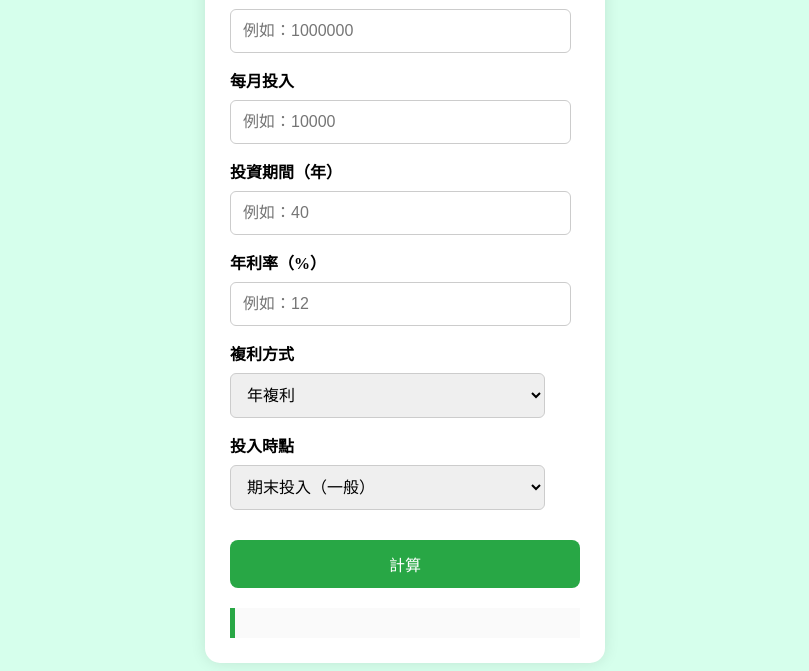
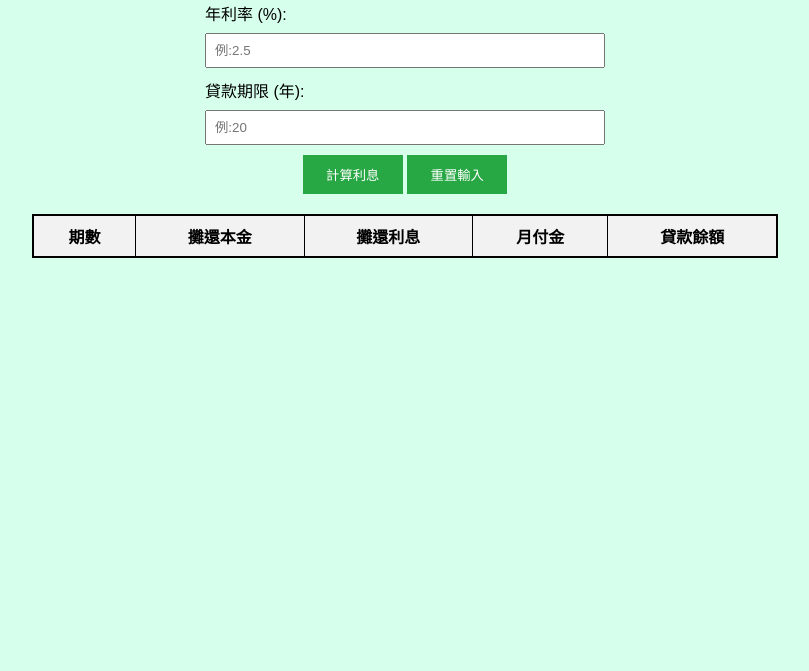
Before and after one commit to Roger2025/roger2022, a plain HTML site: page index.html in a window 1280 px wide. Shown: the part 209-880 px from the top of the page, without its empty margins (235-1044 px from the left). After the commit the page ends 800 px from the top, so only its background shows below. Drawn offline with Linux system fonts and the light colour scheme.

Commit message:
增加響應是跟卷軸

```diff
--- a/index.html
+++ b/index.html
@@ -1,50 +1,209 @@
 <!DOCTYPE html>
-<html lang="zh-TW">
+<html lang="zh-Hant">
 
 <head>
-    <meta charset="UTF-8" />
-    <meta name="viewport" content="width=device-width, initial-scale=1.0" />
-    <title>專業複利計算機</title>
-    <link rel="stylesheet" href="css/style.css" />
-    <script src="js/tools.js"></script>
+    <meta charset="UTF-8">
+    <meta name="viewport" content="width=device-width, initial-scale=1.0">
+    <title>利息計算機</title>
+    <style>
+        body {
+            text-align: center;
+            font-family: Arial, sans-serif;
+            margin: 20px;
+            background-color: rgb(214, 255, 236);
+        }
+
+        h1 {
+            color: #333;
+        }
+
+        form {
+            text-align: left;
+            max-width: 400px;
+            margin: 0 auto;
+        }
+
+        label {
+            display: block;
+            margin-bottom: 8px;
+        }
+
+        input[type="number"] {
+            width: 100%;
+            padding: 8px;
+            margin-bottom: 10px;
+            box-sizing: border-box;
+        }
+
+        .buttons {
+            text-align: center;
+        }
+
+        button {
+            width: 100px;
+            padding: 10px 15px;
+            background-color: #28a745;
+            color: white;
+            border: none;
+            cursor: pointer;
+        }
+
+        button:hover {
+            background-color: #218838;
+        }
+
+        table {
+            border-collapse: collapse;
+            border: 1px solid;
+            margin: 0 auto;
+            width: 100%;
+        }
+
+        th,
+        td {
+            border: 1px solid;
+            padding: 8px;
+            text-align: center;
+        }
+
+        td {
+            background-color: rgb(255, 255, 255);
+        }
+
+        thead {
+            background-color: #f2f2f2;
+        }
+
+        #tableContainer {
+            max-height: 400px;
+            overflow-y: auto;
+            border: 1px solid black;
+            width: 60%;
+            margin: 0 auto;
+        }
+
+        @media screen and (max-width: 1024px) {
+            #tableContainer {
+                width: 80%;
+            }
+        }
+
+        @media screen and (max-width: 600px) {
+            #tableContainer {
+                width: 100%;
+            }
+        }
+    </style>
 </head>
 
 <body>
-    <div class="card">
-        <div style="text-align: center">
-            <a href="calc.html">前往貸款計算機</a>
+    <div style="text-align: center">
+        <a href="calc.html">前往貸款計算機</a>
+    </div>
+    <h1>貸款計算機</h1>
+
+    <form action="">
+        <label for="principal">本金 (元):</label>
+        <input type="number" id="principal" name="principal" required placeholder="例:1000000">
+        <br>
+        <label for="rate">年利率 (%):</label>
+        <input type="number" id="rate" name="rate" step="0.01" required placeholder="例:2.5">
+        <br>
+        <label for="time">貸款期限 (年):</label>
+        <input type="number" id="time" name="time" required placeholder="例:20">
+        <br>
+        <div class="buttons">
+            <button type="button" id="calc">計算利息</button>
+            <button type="button" onclick="reset_input()">重置輸入</button>
         </div>
-        <h1>專業複利計算機</h1>
-
-        <label>起始本金</label>
-        <input type="number" id="start_money" placeholder="例如：1000000">
-
-        <label>每月投入</label>
-        <input type="number" id="month_totle" placeholder="例如：10000">
-
-        <label>投資期間（年）</label>
-        <input type="number" id="years" placeholder="例如：40">
-
-        <label>年利率（%）</label>
-        <input type="number" id="interest_rate" placeholder="例如：12">
-
-        <label>複利方式</label>
-        <select id="compound_mode">
-            <option value="year">年複利</option>
-            <option value="month">月複利</option>
-        </select>
-
-        <label>投入時點</label>
-        <select id="deposit_time">
-            <option value="end">期末投入（一般）</option>
-            <option value="begin">期初投入（較高收益）</option>
-        </select>
-
-        <button onclick="calu()">計算</button>
-
-        <div class="result" id="result"></div>
+    </form>
+    <div id="result" style="margin-top: 20px;">
 
     </div>
+    <div id="tableContainer">
+        <table id="resultTable">
+
+            <thead>
+                <tr>
+                    <th>期數</th>
+                    <th>攤還本金</th>
+                    <th>攤還利息</th>
+                    <th>月付金</th>
+                    <th>貸款餘額</th>
+                </tr>
+            </thead>
+            <tbody>
+                <tr>
+
+                </tr>
+            </tbody>
+        </table>
+    </div>
+
+
+
+
 </body>
 
+
+<script>
+    const principalEl = document.querySelector('#principal');
+    const rateEl = document.querySelector('#rate');
+    const timeEl = document.querySelector('#time');
+    const calcEl = document.querySelector('#calc');
+    const resultEl = document.querySelector('#result');
+    const resultTableEl = document.querySelector('#resultTable tbody');
+
+
+    console.log(principalEl, rateEl, timeEl, calcEl, resultEl, resultTableEl);
+
+    function reset_input() {
+        principalEl.value = '';
+        rateEl.value = '';
+        timeEl.value = '';
+        resultEl.innerHTML = '';
+        resultTableEl.innerHTML = '';
+    }
+
+    calcEl.addEventListener("click", () => {
+        let principal = principalEl.value;
+        let rate = rateEl.value;
+        let time = timeEl.value;
+
+        //還款月數
+        let months = time * 12;
+        //月利率
+        let moth_rate = rate / 100 / 12;
+
+
+        // 1.計算每個月應還本金
+        let month_pay = Math.round(principal / months);
+        let tempHtml = "";
+        console.log(principal, rate, time, months, moth_rate, month_pay);
+
+        let total_interest = 0;
+        for (let i = 0; i < months; i++) {
+            //計算每個月利息
+            let interest = Math.round(principal * moth_rate);
+            total_interest += interest;
+            //本金減去每個月應還本金
+            principal -= month_pay;
+            //每月應還(本金+利息),剩餘貸款
+
+
+            tempHtml += "<tr>";
+            if (i == months - 1) {
+                tempHtml = `<td>${i + 1}</td><td>${month_pay}</td><td>${interest}</td><td>${month_pay + interest + principal}</td><td>${0}</td>`;
+            } else {
+                tempHtml = `<td>${i + 1}</td><td>${month_pay}</td><td>${interest}</td><td>${month_pay + interest}</td><td>${principal}</td>`;
+                tempHtml += "</tr>";
+            }
+            resultEl.innerHTML = `<h1>貸款金額:${principalEl.value} 總利息支出:${total_interest}總金額:${Number(principalEl.value) + Number(total_interest)}</h1>`;
+            resultTableEl.innerHTML += tempHtml;
+        }
+    })
+</script>
+
+
+
 </html>
```
